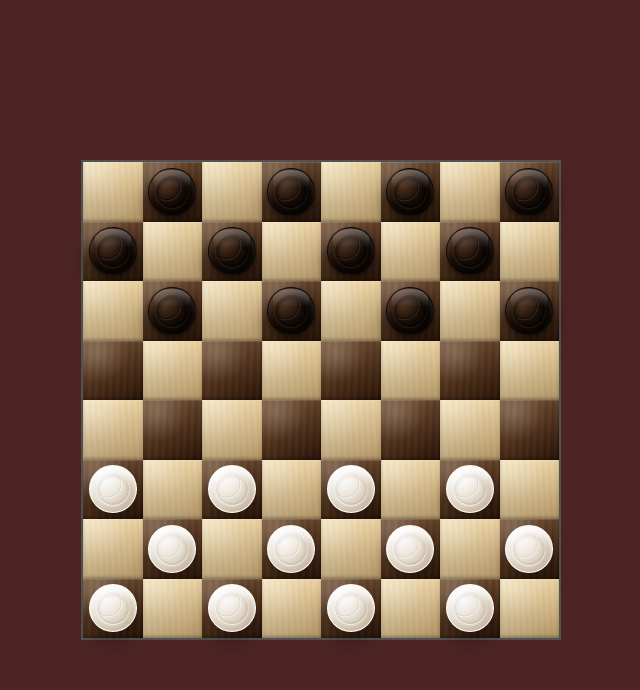
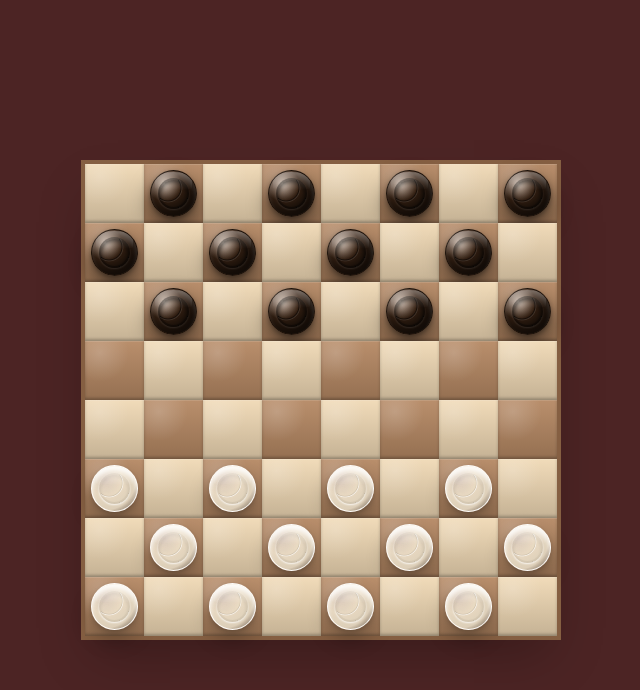
Before and after one commit to Lucas-Urbanski/Checkers, a Next.js app: page /game in a window 1280 px wide. Shown: the top 690 px of the page, without its empty margins (319-959 px from the left). Built offline with nearby package versions, Linux system fonts and the light colour scheme.

Commit message:
error fix

```diff
--- a/app/game/page.tsx
+++ b/app/game/page.tsx
@@ -1,66 +1,17 @@
 "use client";
 
+import { useState } from "react";
+import Board from "@/components/board";
 import { DEFAULT_BOARD, getValidMoves, applyMove } from "@/components/game";
-import type { BoardState } from "@/types/board";
+import type { BoardState, PieceValue } from "@/types/board";
 import { useSettings } from "@/themes/context";
-import Board from "@/components/board";
-import { useState } from "react";
-import Board, {
-  type BoardState,
-  type BoardTheme,
-} from "@/app/components/board";
-
-type CheckerSettings = BoardTheme & {
-  backgroundColor: string;
-};
-
-const DEFAULT_SETTINGS: CheckerSettings = {
-  myPieceColor: "#f7e7ce",
-  opponentPieceColor: "#4a2e1b",
-  lightTileColor: "#f0d9b5",
-  darkTileColor: "#b58863",
-  backgroundColor: "#4c2424",
-};
-
-const DEFAULT_BOARD: BoardState = [
-  [null, "dark", null, "dark", null, "dark", null, "dark"],
-  ["dark", null, "dark", null, "dark", null, "dark", null],
-  [null, "dark", null, "dark", null, "dark", null, "dark"],
-  [null, null, null, null, null, null, null, null],
-  [null, null, null, null, null, null, null, null],
-  ["light", null, "light", null, "light", null, "light", null],
-  [null, "light", null, "light", null, "light", null, "light"],
-  ["light", null, "light", null, "light", null, "light", null],
-];
-
-function loadSettings(): CheckerSettings {
-  if (typeof window === "undefined") {
-    return DEFAULT_SETTINGS;
-  }
-
-  try {
-    const savedSettings = localStorage.getItem("checkerSettings");
-
-    if (!savedSettings) {
-      return DEFAULT_SETTINGS;
-    }
-
-    return {
-      ...DEFAULT_SETTINGS,
-      ...JSON.parse(savedSettings),
-    };
-  } catch {
-    return DEFAULT_SETTINGS;
-  }
-}
 
 export default function Game() {
   const [board, setBoard] = useState<BoardState>(DEFAULT_BOARD);
-  const [turn, setTurn] = useState<"light" | "dark">("light");
+  const [turn, setTurn] = useState<Exclude<PieceValue, null>>("light");
   const [selected, setSelected] = useState<[number, number] | null>(null);
   const { settings } = useSettings();
 
-  const myPieceColor = settings.playerSide;
   const validMoves = selected
     ? getValidMoves(board, selected[0], selected[1])
     : [];
@@ -78,21 +29,15 @@ export default function Game() {
         selected,
         [row, col],
       );
+
       setBoard(nextBoard);
       setTurn(nextTurn);
       setSelected(null);
       return;
     }
 
-    // logic for online multiplayer and bot games.
-    // const targetPiece = board[row][col];
-    // if (targetPiece === myPieceColor && turn === myPieceColor) {
-    //   setSelected([row, col]);
-    //   return;
-    // }
+    const targetPiece = board[row][col];
 
-    // logic for local multiplayer games.
-    const targetPiece = board[row][col];
     if (targetPiece === turn) {
       setSelected([row, col]);
       return;
@@ -101,13 +46,6 @@ export default function Game() {
     setSelected(null);
   }
 
-  const boardTheme: BoardTheme = {
-    myPieceColor: settings.myPieceColor,
-    opponentPieceColor: settings.opponentPieceColor,
-    lightTileColor: settings.lightTileColor,
-    darkTileColor: settings.darkTileColor,
-  };
-
   return (
     <div
       className="flex h-screen w-full items-center justify-center"
@@ -115,10 +53,9 @@ export default function Game() {
     >
       <Board
         board={board}
-        selected={null}
-        validMoves={[]}
-        onSquareClick={() => undefined}
-        theme={boardTheme}
+        selected={selected}
+        validMoves={validMoves}
+        onSquareClick={handleSquareClick}
         sizeClassName="h-[480px] w-[480px]"
       />
     </div>
--- a/app/settings/page.tsx
+++ b/app/settings/page.tsx
@@ -1,33 +1,15 @@
 "use client";
 
+import Link from "next/link";
+import { useState } from "react";
+import Board, { type BoardTheme } from "@/components/board";
+import type { BoardState } from "@/types/board";
+import { DEFAULT_SETTINGS, type CheckerSettings } from "@/types/settings";
 import { useSettings } from "@/themes/context";
-import { useState } from "react";
-import Board, {
-  type BoardState,
-  type BoardTheme,
-} from "@/app/components/board";
-import "@/styles/settings.css";
-
-type CheckerSettings = {
-  playerName: string;
-  myPieceColor: string;
-  opponentPieceColor: string;
-  lightTileColor: string;
-  darkTileColor: string;
-  backgroundColor: string;
-};
+import "@/styles/style.css";
 
 const PAGE_BACKGROUND = "#4c2424";
 const MIN_COLOR_DISTANCE = 95;
-
-const defaultSettings: CheckerSettings = {
-  playerName: "",
-  myPieceColor: "#f7e7ce",
-  opponentPieceColor: "#4a2e1b",
-  lightTileColor: "#f0d9b5",
-  darkTileColor: "#b58863",
-  backgroundColor: PAGE_BACKGROUND,
-};
 
 const PREVIEW_BOARD: BoardState = [
   [null, "dark", null, "dark", null, "dark", null, "dark"],
@@ -39,19 +21,6 @@ const PREVIEW_BOARD: BoardState = [
   [null, "light", null, "light", null, "light", null, "light"],
   ["light", null, "light", null, "light", null, "light", null],
 ];
-
-function loadSettings(): CheckerSettings {
-  if (typeof window === "undefined") return defaultSettings;
-
-  try {
-    const saved = localStorage.getItem("checkerSettings");
-    return saved
-      ? { ...defaultSettings, ...JSON.parse(saved) }
-      : defaultSettings;
-  } catch {
-    return defaultSettings;
-  }
-}
 
 function isHexColor(color: string) {
   return /^#[0-9a-fA-F]{6}$/.test(color);
@@ -81,8 +50,13 @@ function getColorDistance(firstColor: string, secondColor: string) {
 }
 
 export default function Settings() {
-  const { settings, updateSetting, saveSettings, resetSettings } =
-    useSettings();
+  const {
+    settings,
+    updateSetting,
+    saveSettings: saveStoredSettings,
+    resetSettings: resetStoredSettings,
+  } = useSettings();
+
   const [saved, setSaved] = useState(false);
 
   const hasInvalidColor =
@@ -109,32 +83,26 @@ export default function Settings() {
     darkTileColor: settings.darkTileColor,
   };
 
-  function updateSetting<K extends keyof CheckerSettings>(
+  function handleUpdateSetting<K extends keyof CheckerSettings>(
     key: K,
     value: CheckerSettings[K],
   ) {
     setSaved(false);
-    setSettings((prev) => ({ ...prev, [key]: value }));
+    updateSetting(key, value);
   }
 
-  function saveSettings() {
+  function handleSaveSettings() {
     if (hasColorError) {
       setSaved(false);
       return;
     }
 
-    localStorage.setItem("checkerSettings", JSON.stringify(settings));
+    saveStoredSettings();
     setSaved(true);
   }
 
-  function resetSettings() {
-    const resetSettingsValues: CheckerSettings = {
-      ...defaultSettings,
-      playerName: settings.playerName,
-    };
-
-    setSettings(resetSettingsValues);
-    localStorage.setItem("checkerSettings", JSON.stringify(resetSettingsValues));
+  function handleResetSettings() {
+    resetStoredSettings();
     setSaved(true);
   }
 
@@ -161,7 +129,7 @@ export default function Settings() {
               <input
                 value={settings.playerName}
                 onChange={(event) =>
-                  updateSetting("playerName", event.target.value)
+                  handleUpdateSetting("playerName", event.target.value)
                 }
                 placeholder="Enter your name"
                 className="input"
@@ -179,31 +147,37 @@ export default function Settings() {
                     <ColorPicker
                       title="Your Pieces"
                       value={settings.myPieceColor}
-                      fallbackValue={defaultSettings.myPieceColor}
-                      onChange={(value) => updateSetting("myPieceColor", value)}
+                      fallbackValue={DEFAULT_SETTINGS.myPieceColor}
+                      onChange={(value) =>
+                        handleUpdateSetting("myPieceColor", value)
+                      }
                     />
 
                     <ColorPicker
                       title="Opponent Pieces"
                       value={settings.opponentPieceColor}
-                      fallbackValue={defaultSettings.opponentPieceColor}
+                      fallbackValue={DEFAULT_SETTINGS.opponentPieceColor}
                       onChange={(value) =>
-                        updateSetting("opponentPieceColor", value)
+                        handleUpdateSetting("opponentPieceColor", value)
                       }
                     />
 
                     <ColorPicker
                       title="Tile Color 1"
                       value={settings.lightTileColor}
-                      fallbackValue={defaultSettings.lightTileColor}
-                      onChange={(value) => updateSetting("lightTileColor", value)}
+                      fallbackValue={DEFAULT_SETTINGS.lightTileColor}
+                      onChange={(value) =>
+                        handleUpdateSetting("lightTileColor", value)
+                      }
                     />
 
                     <ColorPicker
                       title="Tile Color 2"
                       value={settings.darkTileColor}
-                      fallbackValue={defaultSettings.darkTileColor}
-                      onChange={(value) => updateSetting("darkTileColor", value)}
+                      fallbackValue={DEFAULT_SETTINGS.darkTileColor}
+                      onChange={(value) =>
+                        handleUpdateSetting("darkTileColor", value)
+                      }
                     />
                   </div>
                 </div>
@@ -223,7 +197,7 @@ export default function Settings() {
 
             {hasColorError && (
               <div className="rounded-2xl border border-red-300 bg-red-50 p-4 text-sm font-bold text-red-800">
-                {hasInvalidColor}
+                {hasInvalidColor && <p>Use valid hex colors, like #f0d9b5.</p>}
                 {pieceColorsAreTooSimilar && (
                   <p>Your two piece colors are too similar.</p>
                 )}
@@ -238,7 +212,7 @@ export default function Settings() {
         <div className="mt-8 flex flex-col gap-3 sm:flex-row">
           <button
             type="button"
-            onClick={saveSettings}
+            onClick={handleSaveSettings}
             disabled={hasColorError}
             className={`button w-1/2 ${
               hasColorError ? "cursor-not-allowed opacity-50" : ""
@@ -247,13 +221,17 @@ export default function Settings() {
             Save Settings
           </button>
 
-          <button type="button" onClick={resetSettings} className="button w-1/2">
+          <button
+            type="button"
+            onClick={handleResetSettings}
+            className="button w-1/2"
+          >
             Reset
           </button>
         </div>
 
         {saved && (
-          <p className="text-center text-sm font-bold text-green-600 mt-4">
+          <p className="mt-4 text-center text-sm font-bold text-green-600">
             Settings saved successfully.
           </p>
         )}
--- a/components/board.tsx
+++ b/components/board.tsx
@@ -2,24 +2,34 @@
 
 import type { BoardState, PieceValue } from "@/types/board";
 import { useSettings } from "@/themes/context";
+import type { CheckerSettings } from "@/types/settings";
 import "@/styles/square.css";
 import "@/styles/piece.css";
+
+export type BoardTheme = Pick<
+  CheckerSettings,
+  "myPieceColor" | "opponentPieceColor" | "lightTileColor" | "darkTileColor"
+>;
+
+function pieceBackground(color: string) {
+  return `radial-gradient(circle at 30% 30%, rgba(255,255,255,.55) 0%, ${color} 38%, ${color} 68%, rgba(0,0,0,.55) 100%)`;
+}
 
 function renderPiece(
   pieceType: PieceValue,
   row: number,
   col: number,
-  myPieceColor: string,
-  opponentPieceColor: string,
+  theme: BoardTheme,
   onSquareClick: (row: number, col: number) => void,
 ) {
   if (pieceType === "dark") {
     return (
       <button
+        type="button"
         className="darkPiece"
-        style={{ backgroundColor: opponentPieceColor }}
-        onClick={(e) => {
-          e.stopPropagation();
+        style={{ background: pieceBackground(theme.opponentPieceColor) }}
+        onClick={(event) => {
+          event.stopPropagation();
           onSquareClick(row, col);
         }}
       />
@@ -29,10 +39,11 @@ function renderPiece(
   if (pieceType === "light") {
     return (
       <button
+        type="button"
         className="lightPiece"
-        style={{ backgroundColor: myPieceColor }}
-        onClick={(e) => {
-          e.stopPropagation();
+        style={{ background: pieceBackground(theme.myPieceColor) }}
+        onClick={(event) => {
+          event.stopPropagation();
           onSquareClick(row, col);
         }}
       />
@@ -46,8 +57,7 @@ function renderSquares(
   board: BoardState,
   selected: [number, number] | null,
   validMoves: [number, number][],
-  myPieceColor: string,
-  opponentPieceColor: string,
+  theme: BoardTheme,
   onSquareClick: (row: number, col: number) => void,
 ) {
   const squares = [];
@@ -62,11 +72,17 @@ function renderSquares(
       squares.push(
         <div
           key={key}
-          className={`${isDarkSquare ? "darkSquare" : "lightSquare"}${isSelected ? " selected" : ""}`}
+          className={`${isDarkSquare ? "darkSquare" : "lightSquare"}${
+            isSelected ? " selected" : ""
+          }${isValidMove ? " validMove" : ""}`}
+          style={{
+            background: isDarkSquare
+              ? theme.darkTileColor
+              : theme.lightTileColor,
+          }}
           onClick={() => onSquareClick(row, col)}
         >
-          {isValidMove && <div className="moveablePiece" />}
-          {renderPiece(board[row][col], row, col, myPieceColor, opponentPieceColor, onSquareClick)}
+          {renderPiece(board[row][col], row, col, theme, onSquareClick)}
         </div>,
       );
     }
@@ -80,24 +96,30 @@ export default function Board({
   selected,
   validMoves,
   onSquareClick,
+  theme,
+  sizeClassName = "h-[480px] w-[480px]",
 }: {
   board: BoardState;
   selected: [number, number] | null;
   validMoves: [number, number][];
   onSquareClick: (row: number, col: number) => void;
+  theme?: BoardTheme;
+  sizeClassName?: string;
 }) {
   const { settings } = useSettings();
 
+  const currentTheme: BoardTheme = theme ?? {
+    myPieceColor: settings.myPieceColor,
+    opponentPieceColor: settings.opponentPieceColor,
+    lightTileColor: settings.lightTileColor,
+    darkTileColor: settings.darkTileColor,
+  };
+
   return (
-    <div className="grid h-[480px] w-[480px] grid-cols-8 grid-rows-8 border-4 border-[#855f42] shadow-2xl">
-      {renderSquares(
-        board,
-        selected,
-        validMoves,
-        settings.myPieceColor,
-        settings.opponentPieceColor,
-        onSquareClick,
-      )}
+    <div
+      className={`grid grid-cols-8 grid-rows-8 border-4 border-[#855f42] shadow-2xl ${sizeClassName}`}
+    >
+      {renderSquares(board, selected, validMoves, currentTheme, onSquareClick)}
     </div>
   );
 }
--- a/themes/context.tsx
+++ b/themes/context.tsx
@@ -5,9 +5,9 @@ import {
   useContext,
   useEffect,
   useState,
-  ReactNode,
+  type ReactNode,
 } from "react";
-import { CheckerSettings, DEFAULT_SETTINGS } from "@/types/settings";
+import { type CheckerSettings, DEFAULT_SETTINGS } from "@/types/settings";
 
 type SettingsContextValue = {
   settings: CheckerSettings;
@@ -21,17 +21,29 @@ type SettingsContextValue = {
 
 const SettingsContext = createContext<SettingsContextValue | null>(null);
 
+function loadSettings(): CheckerSettings {
+  if (typeof window === "undefined") {
+    return DEFAULT_SETTINGS;
+  }
+
+  try {
+    const saved = localStorage.getItem("checkerSettings");
+
+    if (!saved) {
+      return DEFAULT_SETTINGS;
+    }
+
+    return {
+      ...DEFAULT_SETTINGS,
+      ...JSON.parse(saved),
+    };
+  } catch {
+    return DEFAULT_SETTINGS;
+  }
+}
+
 export function SettingsProvider({ children }: { children: ReactNode }) {
-  const [settings, setSettings] = useState<CheckerSettings>(DEFAULT_SETTINGS);
-
-  useEffect(() => {
-    try {
-      const saved = localStorage.getItem("checkerSettings");
-      if (saved) {
-        setSettings({ ...DEFAULT_SETTINGS, ...JSON.parse(saved) });
-      }
-    } catch {}
-  }, []);
+  const [settings, setSettings] = useState<CheckerSettings>(loadSettings);
 
   useEffect(() => {
     document.body.style.backgroundColor = settings.backgroundColor;
@@ -49,8 +61,13 @@ export function SettingsProvider({ children }: { children: ReactNode }) {
   }
 
   function resetSettings() {
-    setSettings(DEFAULT_SETTINGS);
-    localStorage.setItem("checkerSettings", JSON.stringify(DEFAULT_SETTINGS));
+    const resetSettingsValues: CheckerSettings = {
+      ...DEFAULT_SETTINGS,
+      playerName: settings.playerName,
+    };
+
+    setSettings(resetSettingsValues);
+    localStorage.setItem("checkerSettings", JSON.stringify(resetSettingsValues));
   }
 
   return (
@@ -64,6 +81,10 @@ export function SettingsProvider({ children }: { children: ReactNode }) {
 
 export function useSettings() {
   const ctx = useContext(SettingsContext);
-  if (!ctx) throw new Error("useSettings must be used within SettingsProvider");
+
+  if (!ctx) {
+    throw new Error("useSettings must be used within SettingsProvider");
+  }
+
   return ctx;
 }
--- a/types/settings.ts
+++ b/types/settings.ts
@@ -2,7 +2,8 @@ export type CheckerSettings = {
   playerName: string;
   myPieceColor: string;
   opponentPieceColor: string;
-  playerSide: "light" | "dark";
+  lightTileColor: string;
+  darkTileColor: string;
   backgroundColor: string;
 };
 
@@ -10,6 +11,7 @@ export const DEFAULT_SETTINGS: CheckerSettings = {
   playerName: "",
   myPieceColor: "#f7e7ce",
   opponentPieceColor: "#4a2e1b",
-  playerSide: "light",
+  lightTileColor: "#f0d9b5",
+  darkTileColor: "#b58863",
   backgroundColor: "#4c2424",
 };
```
